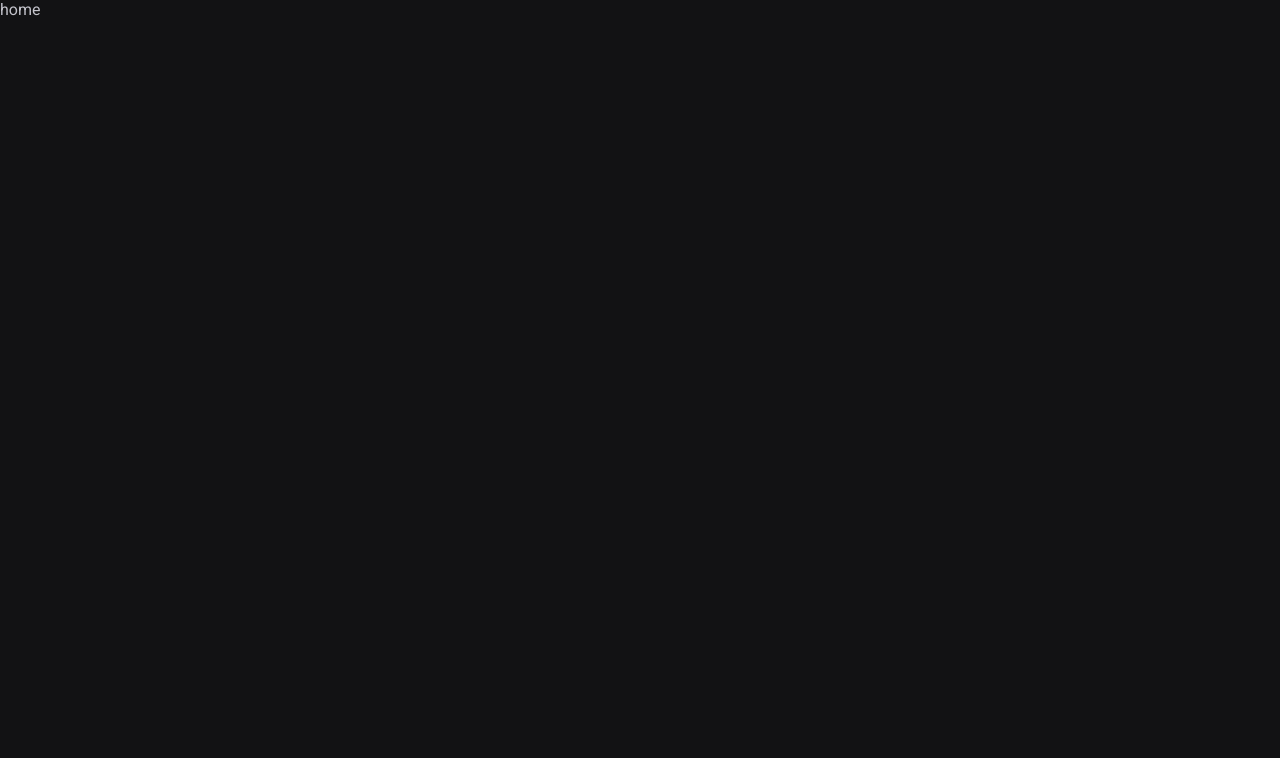
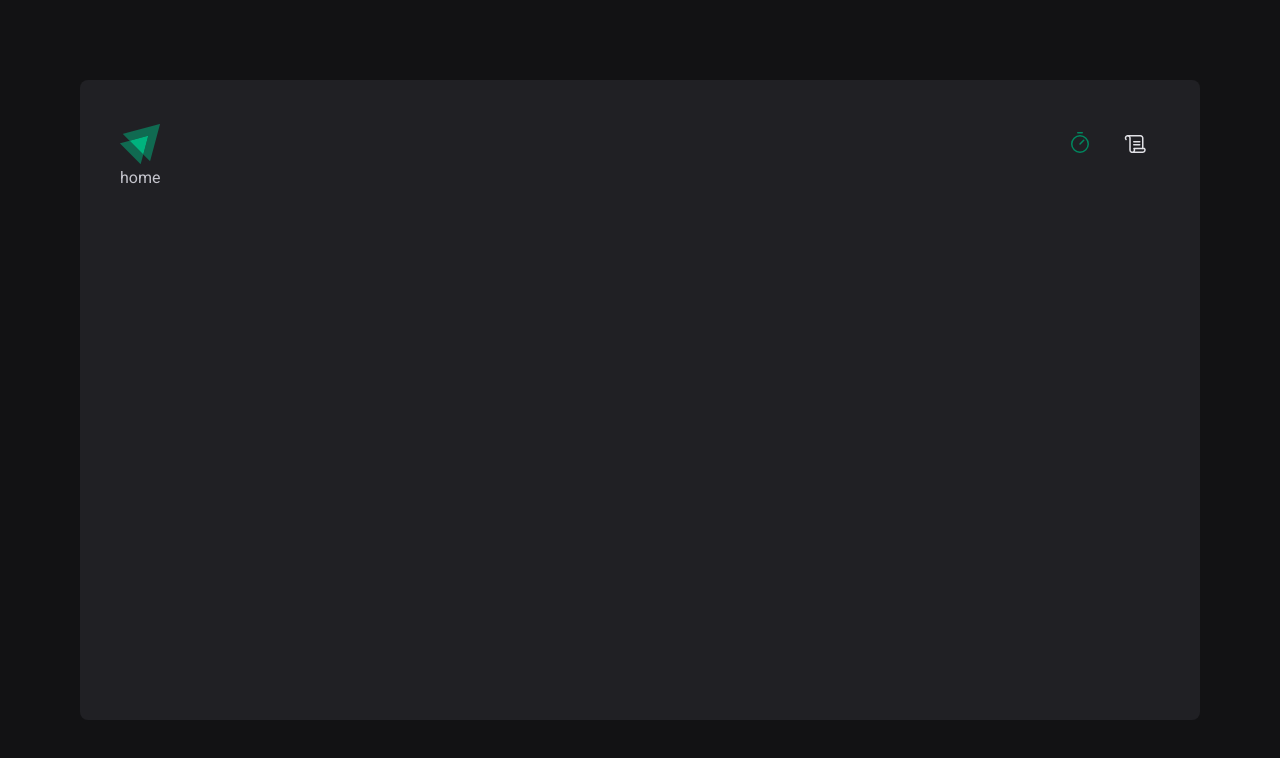
Before and after one commit to lesada/pomodoro-clock, a React (Vite) app: page / in a window 1280 px wide. Shown: the top 758 px of the page. Built offline with nearby package versions, Linux system fonts and the light colour scheme.

Commit message:
feat: layout

```diff
--- a/package.json
+++ b/package.json
@@ -10,6 +10,7 @@
     "preview": "vite preview"
   },
   "dependencies": {
+    "phosphor-react": "^1.4.1",
     "react": "^18.2.0",
     "react-dom": "^18.2.0",
     "react-router-dom": "^6.22.0",
--- /dev/null
+++ b/src/components/Header/index.tsx
@@ -0,0 +1,24 @@
+import { Scroll, Timer } from "phosphor-react";
+import { NavLink } from "react-router-dom";
+
+import logo from "../../assets/logo.svg";
+
+import { Container } from "./styles";
+
+function Header() {
+  return (
+    <Container>
+      <img src={logo} alt="" />
+      <nav>
+        <NavLink to="/" title="Timer">
+          <Timer size={24} />
+        </NavLink>
+        <NavLink to="/history" title="History">
+          <Scroll size={24} />
+        </NavLink>
+      </nav>
+    </Container>
+  );
+}
+
+export default Header;
--- /dev/null
+++ b/src/components/Header/styles.ts
@@ -0,0 +1,34 @@
+import styled from "styled-components";
+
+export const Container = styled.div`
+  display: flex;
+  align-items: center;
+  justify-content: space-between;
+
+  nav {
+    display: flex;
+    gap: 0.5rem;
+
+    a {
+      width: 3rem;
+      height: 3rem;
+
+      display: flex;
+      align-items: center;
+      justify-content: center;
+
+      color: ${({ theme }) => theme.gray[100]};
+      border: 3px solid transparent;
+
+      transition: border-color 0.2s;
+
+      &:hover {
+        border-bottom-color: ${({ theme }) => theme.green[500]};
+      }
+
+      &.active {
+        color: ${({ theme }) => theme.green[500]};
+      }
+    }
+  }
+`;
--- /dev/null
+++ b/src/layouts/default/index.tsx
@@ -0,0 +1,18 @@
+import { Outlet } from "react-router-dom";
+
+import Header from "@/components/Header";
+
+import { Background, LayoutContainer } from "./styles";
+
+function DefaultLayout() {
+  return (
+    <Background>
+      <LayoutContainer>
+        <Header />
+        <Outlet />
+      </LayoutContainer>
+    </Background>
+  );
+}
+
+export default DefaultLayout;
--- /dev/null
+++ b/src/layouts/default/styles.ts
@@ -0,0 +1,25 @@
+import styled from "styled-components";
+
+export const Background = styled.div`
+  display: flex;
+  align-items: center;
+  justify-content: center;
+
+  width: 100vw;
+  height: 100vh;
+
+  padding: 5rem;
+`;
+
+export const LayoutContainer = styled.div`
+  display: flex;
+  flex-direction: column;
+
+  max-width: 74rem;
+  width: 100%;
+  height: 100%;
+
+  background-color: ${({ theme }) => theme.gray[800]};
+  border-radius: 8px;
+  padding: 2.5rem;
+`;
--- a/src/routes/index.tsx
+++ b/src/routes/index.tsx
@@ -1,11 +1,16 @@
 import { Route, Routes as Router } from "react-router-dom";
 
+import DefaultLayout from "@/layouts/default";
+import History from "@/pages/History";
 import Home from "@/pages/Home";
 
 function Routes() {
   return (
     <Router>
-      <Route path="/" element={<Home />} />
+      <Route path="/" element={<DefaultLayout />}>
+        <Route path="/" element={<Home />} />
+        <Route path="/history" element={<History />} />
+      </Route>
     </Router>
   );
 }
--- a/src/styles/global.ts
+++ b/src/styles/global.ts
@@ -26,7 +26,7 @@
     cursor: not-allowed;
   }
 
-  *:focus {
+  *:focus-visible {
     outline: none;
     box-shadow: 0 0 0 2px ${({ theme }) => theme.green[500]}
   }
```
Also changed, not shown: src/assets/logo.svg (added), 1 other file (tests, documents, lock files or other folders).
